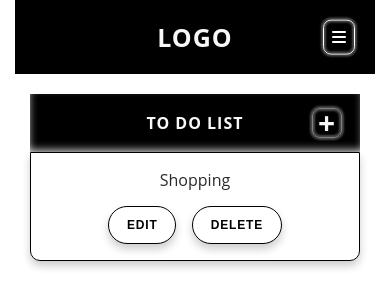
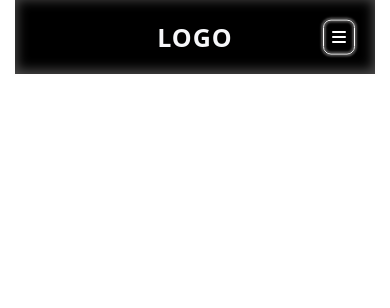
Before and after one commit to savus/ProjectsRepractice, a React (Vite) app: page / in a window 390 px wide. Shown: the top 308 px of the page. Built offline with nearby package versions, Linux system fonts and the light colour scheme; data requests are answered from the project's data file.

Commit message:
finish styling to-do-list. still need to animate to-do-list with active class and connect to navlinks

```diff
--- a/src/App.tsx
+++ b/src/App.tsx
@@ -6,13 +6,15 @@ import "./css/base.css";
 import "./css/theme.css";
 import "./css/responsive.css";
 import { useEffect, useState } from "react";
-import { TListItem } from "./types";
+import { TActiveLinkState, TListItem } from "./types";
 import { Requests } from "./api";
 
 const useReact = true;
 
 function App() {
   const [allListItems, setAllListItems] = useState<TListItem[]>([]);
+  const [activeLinkState, setActiveLinkState] =
+    useState<TActiveLinkState>("none");
 
   const fetchData = () => {
     return Requests.getAllListItems().then(setAllListItems);
@@ -37,8 +39,15 @@ function App() {
   return (
     <>
       <MainSectionLayout>
-        <MainHeader useReact={useReact} />
+        <MainHeader
+          useReact={useReact}
+          activeLinkState={activeLinkState}
+          setActiveLinkState={(activeLinkState) => {
+            setActiveLinkState(activeLinkState);
+          }}
+        />
         <ScreenLayout id={"to-do"}>
+          {activeLinkState === "to-do" && (
             <ToDoList
               useReact={useReact}
               postNewItem={postNewItem}
@@ -46,6 +55,7 @@ function App() {
               updateListItem={updateListItem}
               deleteListItem={deleteListItem}
             />
+          )}
         </ScreenLayout>
       </MainSectionLayout>
     </>
--- a/src/components/MainHeader.tsx
+++ b/src/components/MainHeader.tsx
@@ -3,19 +3,21 @@ import "../css/main-header.css";
 import { TActiveLinkState } from "../types";
 
 type State = {
-  activeLinkState: TActiveLinkState;
   ariaExpandedState: boolean;
 };
 
-export class MainHeader extends Component<{ useReact: boolean }> {
+export class MainHeader extends Component<{
+  useReact: boolean;
+  activeLinkState: TActiveLinkState;
+  setActiveLinkState: (activeLinkState: TActiveLinkState) => void;
+}> {
   state: State = {
-    activeLinkState: "none",
     ariaExpandedState: false,
   };
 
   render() {
-    const { activeLinkState, ariaExpandedState } = this.state;
-    const { useReact } = this.props;
+    const { ariaExpandedState } = this.state;
+    const { useReact, activeLinkState, setActiveLinkState } = this.props;
     return (
       <>
         <header id="main-header" className="container header-primary">
@@ -44,7 +46,7 @@ export class MainHeader extends Component<{ useReact: boolean }> {
                 data-link="to-do"
                 onClick={() => {
                   if (useReact) {
-                    this.setState({ activeLinkState: "to-do" });
+                    setActiveLinkState("to-do");
                   }
                 }}
               >
@@ -57,7 +59,7 @@ export class MainHeader extends Component<{ useReact: boolean }> {
                 data-link=""
                 onClick={() => {
                   if (useReact) {
-                    this.setState({ activeLinkState: "item 2" });
+                    setActiveLinkState("item 2");
                   }
                 }}
               >
@@ -70,7 +72,7 @@ export class MainHeader extends Component<{ useReact: boolean }> {
                 data-link=""
                 onClick={() => {
                   if (useReact) {
-                    this.setState({ activeLinkState: "item 3" });
+                    setActiveLinkState("item 3");
                   }
                 }}
               >
@@ -83,7 +85,7 @@ export class MainHeader extends Component<{ useReact: boolean }> {
                 data-link=""
                 onClick={() => {
                   if (useReact) {
-                    this.setState({ activeLinkState: "item 4" });
+                    setActiveLinkState("item 4");
                   }
                 }}
               >
--- a/src/css/main-header.css
+++ b/src/css/main-header.css
@@ -1,5 +1,6 @@
 #main-header .navbar {
   flex-wrap: wrap;
+  z-index: 30;
 }
 
 #main-header #site-logo {
--- a/src/css/responsive.css
+++ b/src/css/responsive.css
@@ -1,6 +1,8 @@
 @media all and (max-width: 550px) {
   #main-header {
     padding: 0;
+    box-shadow: 0px 0px 2px 2px var(--background-color-faded),
+      inset 0px -2px 12px 2px var(--background-color-faded);
   }
 
   #main-header .navbar {
```
Lines whose indentation alone changed are shown as unchanged.
